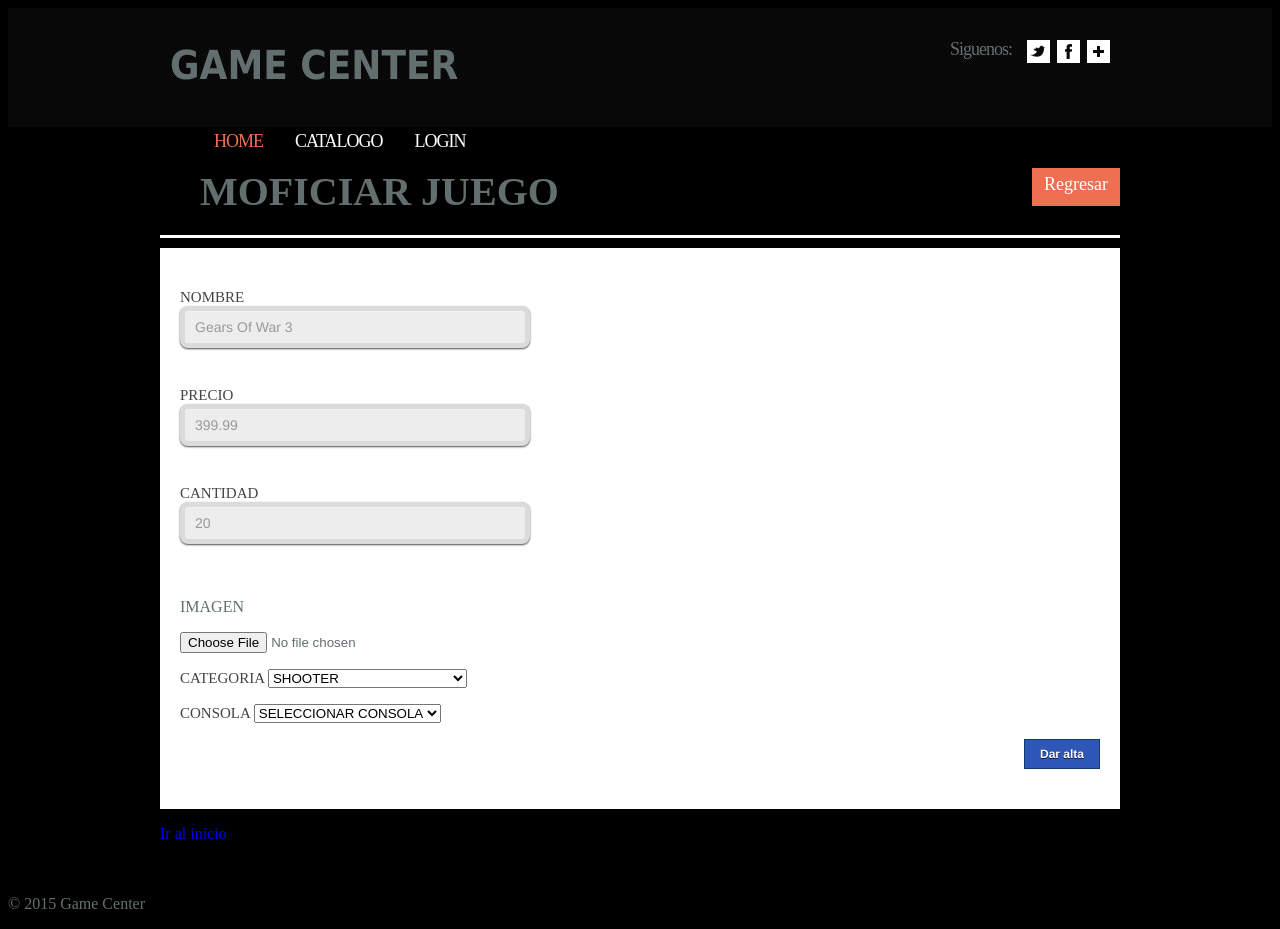
After one commit to Nikez44/ProyectoWeb, a PHP site: page /modificarJuego.php?id=1 in a window 1280 px wide. The commit adds this page. Run offline with PHP 8.4, Linux system fonts and the light colour scheme; data comes from the database, SQL or seed files in the repository.

Commit message:
editar juegos casi esta listo

```diff
--- a/_header.php
+++ b/_header.php
@@ -40,7 +40,7 @@ session_start();
                 <li><a href="#">Ver Carrito</a></li>
             <?php } ?>
 
-            <li><a href="logout.php">Logout</a></li>
+            <li><a href="daos/logout.php">Logout</a></li>
             <li>Bienvenido <?php echo $_SESSION['login_user']; ?></li>
 
         <?php } else { ?>
--- a/altaJuego.php
+++ b/altaJuego.php
@@ -1,7 +1,7 @@
 <?php
 
+include 'daos/global.php';
 include 'daos/show_all_categorias.php';
-
 include 'daos/show_all_consolas.php';
 
 ?>
--- a/catalogo.php
+++ b/catalogo.php
@@ -6,6 +6,7 @@
  * Time: 07:04 PM
  */
 
+include 'daos/global.php';
 include 'daos/show_all_juegos.php';
 
 ?>
--- a/daos/eliminarJuego.php
+++ b/daos/eliminarJuego.php
@@ -6,7 +6,7 @@
  * Time: 10:30 PM
  */
 
-include 'global.php';
+
 
 $id = $_GET['id'];
 
--- /dev/null
+++ b/daos/find_one_game.php
@@ -0,0 +1,15 @@
+<?php
+/**
+ * Created by PhpStorm.
+ * User: USER
+ * Date: 29/05/2015
+ * Time: 03:53 PM
+ */
+
+
+
+$id = $_GET['id'];
+
+$query = "SELECT * FROM `juegos` WHERE `id` = $id";
+
+$juego = ejecutar_query($query)->fetch_array();
--- a/daos/global.php
+++ b/daos/global.php
@@ -9,7 +9,7 @@
 
 define('SERVER', 'localhost');
 define('USER', 'root');
-define('PASSWORD', '08001421');
+define('PASSWORD', 'root');
 define('DB_NAME', 'proyectoweb');
 
 function ejecutar_query($query)
--- a/logout.php
+++ b/daos/logout.php
@@ -15,6 +15,6 @@ if(isset($_SESSION['id'])){
 }
 
 
-header("Location: index.php");
+header("Location: ../index.php");
 
 ?>
--- a/daos/registro.php
+++ b/daos/registro.php
@@ -5,7 +5,6 @@
  * Date: 13/05/15
  * Time: 11:49 AM
  */
-
 
 include 'global.php';
 
--- a/daos/search_specific_game.php
+++ b/daos/search_specific_game.php
@@ -6,7 +6,7 @@
  * Time: 01:01 PM
  */
 
-include 'global.php';
+
 
 if (isset($_GET['g_id'])){
     $Game_id= $_GET['g_id'];
--- a/daos/show_all_categorias.php
+++ b/daos/show_all_categorias.php
@@ -6,10 +6,8 @@
  * Time: 07:04 PM
  */
 
-include 'global.php';
 
 $query2 = "select * from categoria ";
-
 $categorias = ejecutar_query($query2);
 
 
--- a/daos/show_all_juegos.php
+++ b/daos/show_all_juegos.php
@@ -6,7 +6,6 @@
  * Time: 07:04 PM
  */
 
-include 'global.php';
 
 $query = "select juegos.id, juegos.nombre, juegos.precio, juegos.cantidad, juegos.imagen, juegos.categoria_id,
         juegos.consola_id, categoria.nombre AS 'nombre_categoria', consola.nombre AS 'nombre_consola'
--- a/daos/show_all_usuarios.php
+++ b/daos/show_all_usuarios.php
@@ -5,7 +5,7 @@
  * Date: 13/05/2015
  * Time: 07:21 PM
  */
-include 'global.php';
+
 
 $query = "select * from usuarios";
 
--- a/game.php
+++ b/game.php
@@ -6,6 +6,7 @@
  * Time: 07:04 PM
  */
 
+include 'daos/global.php';
 include 'daos/checkLogin.php';
 include 'daos/search_specific_game.php';
 
--- a/juegos.php
+++ b/juegos.php
@@ -6,6 +6,7 @@
  * Time: 07:04 PM
  */
 
+include 'daos/global.php';
 include 'daos/show_all_juegos.php';
 
 ?>
@@ -55,7 +56,7 @@ include 'daos/show_all_juegos.php';
                     <td> <?php echo $juego['nombre_categoria'] ?> </td>
                     <td> <?php echo $juego['nombre_consola'] ?> </td>
                     <td>
-                        <a href="#">Modificar</a>
+                        <a href="modificarJuego.php?id=<?php echo $juego['id'] ?>">Modificar</a>
                         <a href="daos/eliminarJuego.php?id=<?php echo $juego['id'] ?>">Eliminar</a>
                     </td>
                 </tr>
--- /dev/null
+++ b/modificarJuego.php
@@ -0,0 +1,103 @@
+<?php
+/**
+ * Created by PhpStorm.
+ * User: USER
+ * Date: 13/05/2015
+ * Time: 07:04 PM
+ */
+
+include 'daos/global.php';
+include 'daos/find_one_game.php';
+include 'daos/show_all_categorias.php';
+include 'daos/show_all_consolas.php';
+
+?>
+
+
+<!DOCTYPE html>
+<html>
+<head lang="en">
+    <meta charset="UTF-8">
+    <title>Modificar Juego</title>
+
+    <link rel="stylesheet" href="styles/index.css"/>
+    <link rel="stylesheet" href="styles/tables.css"/>
+    <link rel="stylesheet" href="styles/formulario.css"/>
+</head>
+<body>
+
+<?php include '_header.php' ?>
+
+<div class="table_up" id="content">
+    <h2 class="title">Moficiar Juego</h2>
+
+    <a href="juegos.php" class="button btn_table">Regresar</a>
+    <div class="clear"></div>
+</div>
+<div class="wrap-table" id="content">
+
+    <div id="formModificarJuego" name="formModificarJuego">
+        <form name="myformModificarJuego" class="myformModificarJuego" method="post" action="daos/actualizarJuego.php" enctype='multipart/form-data'>
+            <div class="formulario">
+                <div class="column">
+                    <label>NOMBRE </label><input type="text" id="nombre" name="nombre" class="form-input" value="<?php echo $juego['nombre'] ?>"><br>
+
+
+                    <label>PRECIO </label><input type="text" id="precio" name="precio" class="form-input" value="<?php echo $juego['precio'] ?>"><br>
+
+
+                    <label>CANTIDAD </label><input type="text" id="cantidad" name="cantidad" class="form-input" value="<?php echo $juego['cantidad'] ?>"><br>
+
+
+                    <div id="div_file">
+                        <p id="texto">IMAGEN</p><input  type="file" id="img1" name="img1" required><br>
+                    </div>
+
+                    <div>
+                        <p>
+                            <label>CATEGORIA </label>
+                            <select class="cmbCategoria" name="categoria"   >
+                                <option value = "0" id="0" > SELECCIONAR CATEGORIA </option>
+                                <?php
+                                foreach ($categorias as $categoria) {
+                                    if ($categoria['id'] === $juego['categoria_id']){
+                                        echo '<option value="' . $categoria['id'] . '" id="' . $categoria['id'] . '" selected >' . $categoria['nombre'] . '</option>';
+                                    } else {
+                                        echo '<option value="' . $categoria['id'] . '" id="' . $categoria['id'] . '" >' . $categoria['nombre'] . '</option>';
+                                    }
+                                } //end foreach
+                                ?>
+                            </select>
+
+                        </p>
+                    </div>
+
+                    <div>
+                        <p>
+                            <label>CONSOLA </label>
+                            <select class="cmbConsola" name="consola"  >
+                                <option value = "0" id="0" > SELECCIONAR CONSOLA </option>
+                                <?php
+                                foreach ($consolas as $consola) {
+                                    echo '<option value="' . $consola['id'] . '" id="' . $consola['id'] . '" >' . $consola['nombre'] . '</option>';
+                                } //end foreach
+                                ?>
+                            </select>
+                        </p>
+                    </div>
+
+
+
+                </div>
+                <input  type="submit" id="darAlta" name="darAlta" value="Dar alta" class="form-btn">
+            </div>
+        </form>
+    </div>
+    <p>
+        <a href="index.php">Ir al inicio</a>
+    </p>
+</div>
+<?php include '_footer.php' ?>
+
+</body>
+</html>
--- a/usuarios.php
+++ b/usuarios.php
@@ -6,7 +6,7 @@
  * Time: 07:22 PM
  */
 
-
+include 'daos/global.php';
 include 'daos/show_all_usuarios.php';
 
 ?>
```
Also changed, not shown: images/games/339991353.jpg (deleted).
